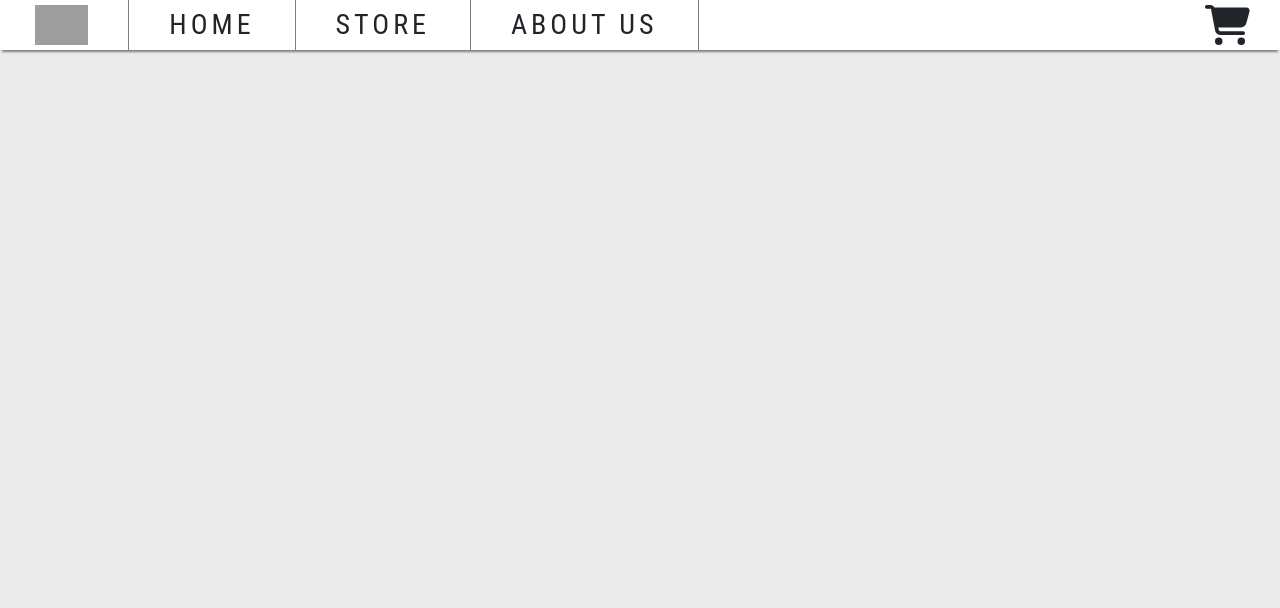
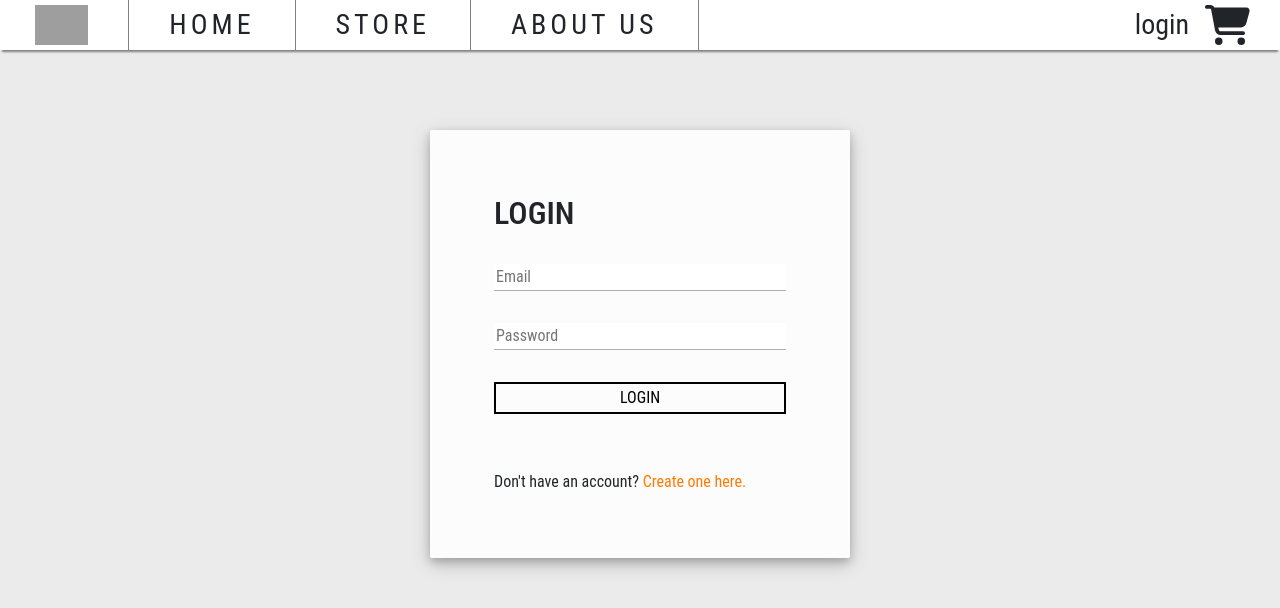
Before and after one commit to fe1fe1/lambda, a React (Create React App) app in the folder frontend/: page /login in a window 1280 px wide. Before the commit this address had no page. Shown: the top 608 px of the page. Built offline with nearby package versions, Linux system fonts and the light colour scheme; grey boxes are pictures that could not be loaded.

Commit message:
added login/signup pages and styles

```diff
--- a/frontend/src/App.jsx
+++ b/frontend/src/App.jsx
@@ -4,10 +4,12 @@ import Home from "./pages//home/Home";
 import Store from "./pages/store/Store";
 import "./App.scss";
 import { QueryClient, QueryClientProvider } from "@tanstack/react-query";
+import Login from "./pages/login/Login";
+import Signup from "./pages/signup/Signup";
 
 const queryClient = new QueryClient();
 
-function App() {
+const App = () => {
     return (
         <QueryClientProvider client={queryClient}>
             <div className="App">
@@ -18,11 +20,13 @@ function App() {
                     <Routes>
                         <Route path="/" element={<Home />} />
                         <Route path="/store" element={<Store />} />
+                        <Route path="/login" element={<Login />} />
+                        <Route path="/signup" element={<Signup />} />
                     </Routes>
                 </>
             </div>
         </QueryClientProvider>
     );
-}
+};
 
 export default App;
--- a/frontend/src/App.scss
+++ b/frontend/src/App.scss
@@ -11,4 +11,48 @@ body {
     padding-top: 50px;
     height: 2000px;
     min-height: calc(100vh - 40px);
+    //----------------------------------------------------------------//
+    // global elements styles
+    .block-container {
+        background-color: #fcfcfc;
+        box-shadow: 0 4px 8px 0 rgba(0, 0, 0, 0.2),
+            0 6px 20px 0 rgba(0, 0, 0, 0.19);
+        border-radius: 0.1rem;
+        min-width: 420px;
+    }
+
+    // form styles
+    .user-form {
+        margin: 5rem auto;
+        padding: 2rem;
+    }
+
+    .user-form-element {
+        margin: 2rem;
+    }
+
+    .user-form-button {
+        width: 100%;
+        border-style: none;
+        background-color: rgba(255, 255, 255, 0);
+        border-color: black;
+        border-style: solid;
+        padding: 0.1rem 0;
+        transition: ease-out 0.2s;
+        &:hover {
+            color: white;
+            background-color: var(--main-color);
+            border-color: var(--main-color);
+        }
+    }
+
+    .user-form-input {
+        width: 100%;
+        border: none;
+        outline: none;
+        border-bottom: 1px solid #afafaf;
+        &:focus {
+            border-bottom: 1px solid var(--main-color);
+        }
+    }
 }
--- a/frontend/src/components/carousel/Carousel.jsx
+++ b/frontend/src/components/carousel/Carousel.jsx
@@ -4,7 +4,7 @@ import "./Carousel.scss";
 
 const HomeCarousel = () => {
     return (
-        <div className="carousel-container mx-auto ">
+        <div className="block-container mx-auto ">
             <Carousel variant="dark" className="w-75 mx-auto">
                 <Carousel.Item className="mt-3">
                     <div className="slide-img-container wii">
--- a/frontend/src/components/carousel/Carousel.scss
+++ b/frontend/src/components/carousel/Carousel.scss
@@ -1,7 +1,3 @@
-.carousel-container {
-    background-color: #fcfcfc;
-    box-shadow: 0 4px 8px 0 rgba(0, 0, 0, 0.2), 0 6px 20px 0 rgba(0, 0, 0, 0.19);
-}
 .slide-img-container {
     padding: 12.5vh 20vh;
     padding-top: 0;
--- a/frontend/src/components/navbar/Navbar.jsx
+++ b/frontend/src/components/navbar/Navbar.jsx
@@ -1,4 +1,3 @@
-import React, { useState, useEffect } from "react";
 import { Link } from "react-router-dom";
 import "./Navbar.scss";
 import { FontAwesomeIcon } from "@fortawesome/react-fontawesome";
@@ -9,10 +8,12 @@ const Navbar = (props) => {
             <div className="custom-container">
                 <div className="left">
                     <div className="custom-logo">
+                        <Link to="/">
                             <img
                                 src="https://upload.wikimedia.org/wikipedia/commons/thumb/8/89/Half-Life_lambda_logo.svg/365px-Half-Life_lambda_logo.svg.png"
                                 alt=""
                             />
+                        </Link>
                     </div>
                     <ul className="nav">
                         <li>
@@ -25,6 +26,12 @@ const Navbar = (props) => {
                     </ul>
                 </div>
                 <div className="right">
+                    <div className="login-navbar-container">
+                        <Link className="login-button" to="login">
+                            login
+                        </Link>
+                    </div>
+                    <div className="cart">
                         <FontAwesomeIcon
                             icon={faCartShopping}
                             size="2x"
@@ -33,6 +40,7 @@ const Navbar = (props) => {
                     </div>
                 </div>
             </div>
+        </div>
     );
 };
 
--- a/frontend/src/components/navbar/Navbar.scss
+++ b/frontend/src/components/navbar/Navbar.scss
@@ -53,9 +53,21 @@
             }
         }
         .right {
+            display: flex;
+            align-items: center;
+            .login-navbar-container {
+                .login-button {
+                    text-decoration: none;
+                    color: var(--font-color-main);
+                    &:hover {
+                        text-decoration-line: underline;
+                    }
+                }
+            }
             .cart-logo {
                 max-height: 40px;
                 margin-top: 4px;
+                margin-left: 1rem;
                 transition: ease-out 0.1s;
                 &:hover {
                     color: var(--main-color);
--- /dev/null
+++ b/frontend/src/pages/login/Login.jsx
@@ -0,0 +1,55 @@
+import React, { useState } from "react";
+import { Link } from "react-router-dom";
+import "./Login.scss";
+
+const Login = () => {
+    const [email, setEmail] = useState("");
+    const [password, setPassword] = useState("");
+
+    return (
+        <div className="login-container">
+            <form className="block-container user-form">
+                <div className="user-form-element user-form-header">
+                    <h2>LOGIN</h2>
+                </div>
+                <div className="user-form-element">
+                    <input
+                        type="email"
+                        id="email"
+                        placeholder="Email"
+                        className="user-form-input"
+                        required
+                        onChange={(e) => setEmail(e.target.value)}
+                    ></input>
+                </div>
+                <div className="user-form-element">
+                    <input
+                        type="password"
+                        id="password"
+                        placeholder="Password"
+                        className="user-form-input"
+                        required
+                        onChange={(e) => setPassword(e.target.value)}
+                    ></input>
+                </div>
+                <div className="user-form-element">
+                    <label />
+                    <button className="user-form-button" type="submit">
+                        LOGIN
+                    </button>
+                </div>
+                <div className="user-form-element">
+                    <label />
+                    <div>
+                        Don't have an account?{" "}
+                        <Link className="login-create-acc" to="/signup">
+                            Create one here.
+                        </Link>
+                    </div>
+                </div>
+            </form>
+        </div>
+    );
+};
+
+export default Login;
--- /dev/null
+++ b/frontend/src/pages/login/Login.scss
@@ -0,0 +1,10 @@
+.login-container {
+    display: flex;
+    .login-create-acc {
+        text-decoration: none;
+        color: var(--main-color);
+        &:hover {
+            text-decoration: underline;
+        }
+    }
+}
--- /dev/null
+++ b/frontend/src/pages/signup/Signup.jsx
@@ -0,0 +1,56 @@
+import React, { useState } from "react";
+import "./Signup.scss";
+
+const Signup = () => {
+    const [name, setName] = useState("");
+    const [email, setEmail] = useState("");
+    const [password, setPassword] = useState("");
+
+    return (
+        <div className="signup-container">
+            <form className="block-container user-form">
+                <div className="user-form-element user-form-header">
+                    <h2>SIGN UP</h2>
+                </div>
+                <div className="user-form-element">
+                    <input
+                        type="name"
+                        id="name"
+                        placeholder="Name"
+                        className="user-form-input"
+                        required
+                        onChange={(e) => setName(e.target.value)}
+                    ></input>
+                </div>
+                <div className="user-form-element">
+                    <input
+                        type="email"
+                        id="email"
+                        placeholder="Email"
+                        className="user-form-input"
+                        required
+                        onChange={(e) => setEmail(e.target.value)}
+                    ></input>
+                </div>
+                <div className="user-form-element">
+                    <input
+                        type="password"
+                        id="password"
+                        placeholder="Password"
+                        className="user-form-input"
+                        required
+                        onChange={(e) => setPassword(e.target.value)}
+                    ></input>
+                </div>
+                <div className="user-form-element">
+                    <label />
+                    <button className="user-form-button" type="submit">
+                        SIGN UP
+                    </button>
+                </div>
+            </form>
+        </div>
+    );
+};
+
+export default Signup;
--- /dev/null
+++ b/frontend/src/pages/signup/Signup.scss
@@ -0,0 +1,3 @@
+.signup-container {
+    display: flex;
+}
```
Also changed, not shown: frontend/src/pages/store/Store.jsx (+2 -15 lines), 1 other file (tests, documents, lock files or other folders). Lines whose indentation alone changed are shown as unchanged.
